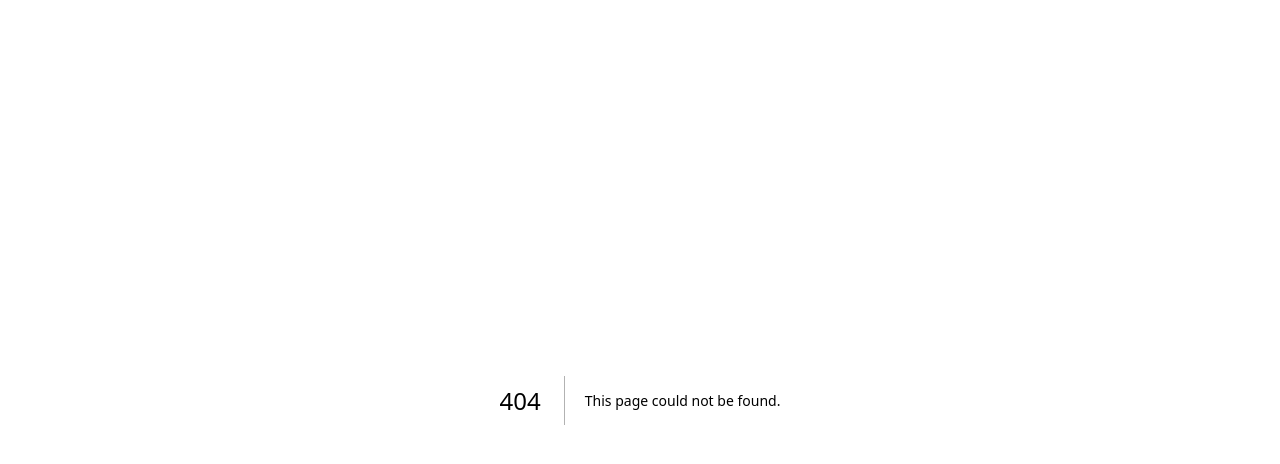
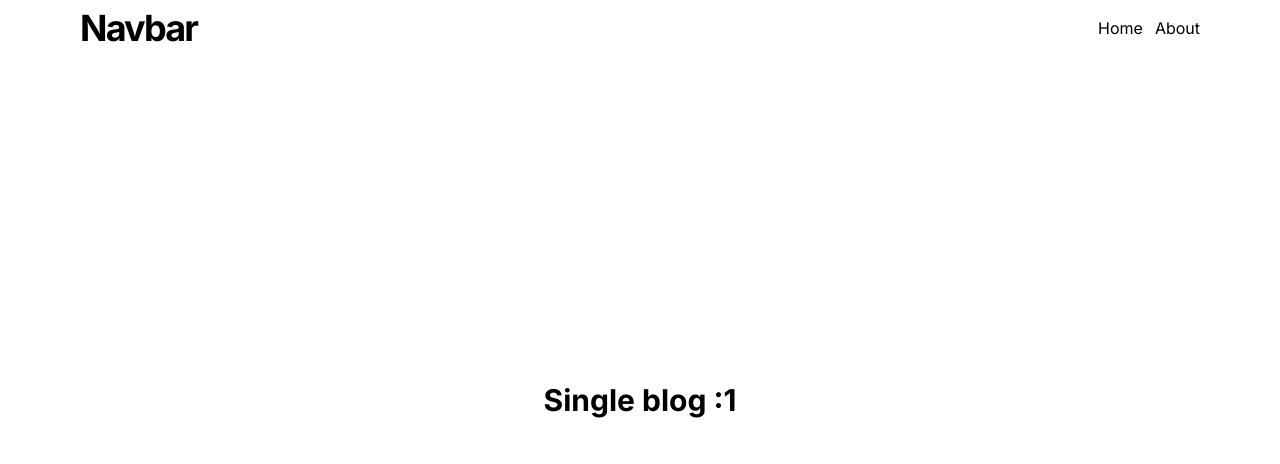
Before and after one commit to joyadeep/NextTs, a Next.js app: page /blog/1 in a window 1280 px wide. Before the commit this address had no page. Shown: the top 464 px of the page. Built offline with nearby package versions, Linux system fonts and the light colour scheme.

Commit message:
added atomic design

```diff
--- /dev/null
+++ b/app/about/page.tsx
@@ -0,0 +1,13 @@
+import React from 'react'
+
+type Props = {}
+
+const page = (props: Props) => {
+  return (
+    <div className='bg-white text-black w-full h-screen flex items-center justify-center'>
+        <h3 className='font-semibold text-3xl'  >About Page</h3>
+    </div>
+  )
+}
+
+export default page
--- /dev/null
+++ b/app/blog/[blog_id]/page.tsx
@@ -0,0 +1,19 @@
+"use client"
+import React from 'react'
+import { useParams } from 'next/navigation'
+
+type Props = {}
+
+const page = (props: Props) => {
+
+    const {blog_id}=useParams();
+  return (
+    <div className='h-screen flex items-center justify-center'>
+
+        <h2 className='font-bold text-3xl'>Single blog :{blog_id}</h2>
+
+    </div>
+  )
+}
+
+export default page
--- a/app/globals.css
+++ b/app/globals.css
@@ -2,7 +2,7 @@
 @tailwind components;
 @tailwind utilities;
 
-:root {
+/* :root {
   --foreground-rgb: 0, 0, 0;
   --background-start-rgb: 214, 219, 220;
   --background-end-rgb: 255, 255, 255;
@@ -24,4 +24,4 @@ body {
       rgb(var(--background-end-rgb))
     )
     rgb(var(--background-start-rgb));
-}
+} */
--- a/app/layout.tsx
+++ b/app/layout.tsx
@@ -1,3 +1,4 @@
+import Navbar from '@/components/Navbar'
 import './globals.css'
 import { Inter } from 'next/font/google'
 
@@ -15,7 +16,10 @@ export default function RootLayout({
 }) {
   return (
     <html lang="en">
-      <body className={inter.className}>{children}</body>
+      <body className={inter.className}>
+        <Navbar/>
+        {children}
+      </body>
     </html>
   )
 }
--- a/app/page.tsx
+++ b/app/page.tsx
@@ -1,9 +1,22 @@
+import Button from '@/components/ui/atoms/Button'
+import Input from '@/components/ui/atoms/Input'
+import PostCard from '@/components/ui/compounds/PostCard'
 import Image from 'next/image'
 
 export default function Home() {
   return (
-    <main className="flex min-h-screen flex-col items-center justify-between p-24">
-      <h1 className='text-3xl font-semibold'>Start your project</h1>
+    <main className="flex min-h-screen flex-col items-center  p-24">
+      <div className='w-full h-72 relative'>
+        <Image loading='lazy' alt='' src="/images/trippy.png" fill className='object-cover' />
+      </div>
+      <h3 className='text-3xl font-bold mt-3 text-slate-700'>Blog App</h3>
+      <h5 className='text-lg font-medium capitalize'>Start creating your blog</h5>
+      <Button title='Lets Go' type='button' classname='shadow-lg shadow-black/30 px-10'/>
+      <div className='grid grid-cols-3 gap-3 mt-10'>
+      <PostCard/>
+      <PostCard/>
+      <PostCard/>
+      </div>
     </main>
   )
 }
--- /dev/null
+++ b/components/Navbar.tsx
@@ -0,0 +1,18 @@
+import React from 'react'
+import Link from 'next/link'
+
+type Props = {}
+
+const Navbar = (props: Props) => {
+  return (
+    <div className='fixed z-10 w-full h-14 px-20 py-2 flex items-center justify-between bg-white/30 backdrop-blur-sm'>
+        <h4 className='text-4xl font-bold tracking-tighter' >Navbar</h4>
+        <div className='flex items-center gap-3'>
+            <Link href={"/"} >Home</Link>
+            <Link href={"/about"} >About</Link>
+        </div>
+    </div>
+  )
+}
+
+export default Navbar
--- /dev/null
+++ b/components/ui/atoms/Button.tsx
@@ -0,0 +1,15 @@
+import React from 'react'
+import { twMerge } from 'tailwind-merge'
+type Props = {
+    type?:"submit" | "reset" | "button";
+    title:string;
+    classname?:string;
+}
+
+const Button = ({type,title,classname}: Props) => {
+  return (
+    <button type={type ?? "button"} className={twMerge('bg-black text-white rounded-xl w-fit px-4 py-2',classname)} >{title}</button>
+  )
+}
+
+export default Button
--- /dev/null
+++ b/components/ui/atoms/Input.tsx
@@ -0,0 +1,14 @@
+import React from 'react'
+import { twMerge } from 'tailwind-merge'
+type Props = {
+    type?: "password" | "email" | "text" | "tel";
+    classname?:string;
+}
+
+const Input = ({type,classname}: Props) => {
+  return (
+    <input type={type ?? "text"} className={twMerge('border rounded-md outline-none',classname)} />
+  )
+}
+
+export default Input
--- /dev/null
+++ b/components/ui/compounds/PostCard.tsx
@@ -0,0 +1,22 @@
+import Image from 'next/image';
+import React from 'react'
+import {twMerge} from 'tailwind-merge'
+type Props = {
+    classname?:string;
+}
+
+const PostCard = ({classname}: Props) => {
+  return (
+    <div className={twMerge('w-full rounded-md cursor-pointer hover:shadow-lg border border-slate-300 overflow-hidden p-2 flex flex-col gap-2',classname)}>
+        <div className='relative w-full h-40 rounded-sm overflow-hidden'>
+            <Image alt='' src="/images/trippy.png" fill={true} />
+        </div>
+        <h1 className='text-black font-semibold text-xl'>Learn React.JS with examples.</h1>
+        <p className='text-slate-500'>
+            This course is for absolute beginners who wants to land a job as frontend developer. In this course, you wll be learning React fundamentals and some beautiful projects.
+        </p>
+    </div>
+  )
+}
+
+export default PostCard
--- a/package.json
+++ b/package.json
@@ -17,6 +17,8 @@
     "postcss": "8.4.24",
     "react": "18.2.0",
     "react-dom": "18.2.0",
+    "swr": "^2.2.0",
+    "tailwind-merge": "^1.14.0",
     "tailwindcss": "3.3.2",
     "typescript": "5.1.3"
   }
--- a/tailwind.config.js
+++ b/tailwind.config.js
@@ -14,5 +14,7 @@ module.exports = {
       },
     },
   },
-  plugins: [],
+  plugins: [
+    require('tailwind-merge')
+  ],
 }
```
Also changed, not shown: 2 other files (tests, documents, lock files or other folders).
